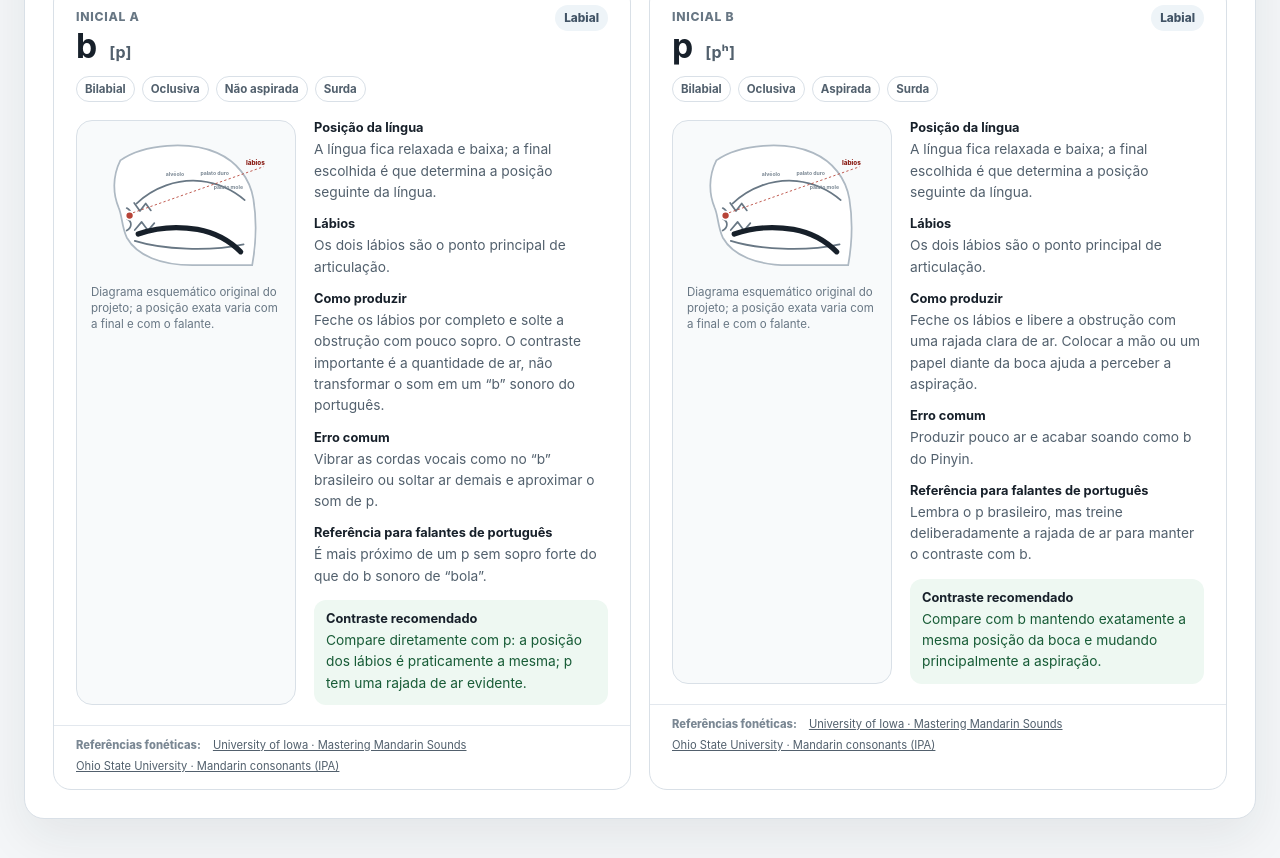
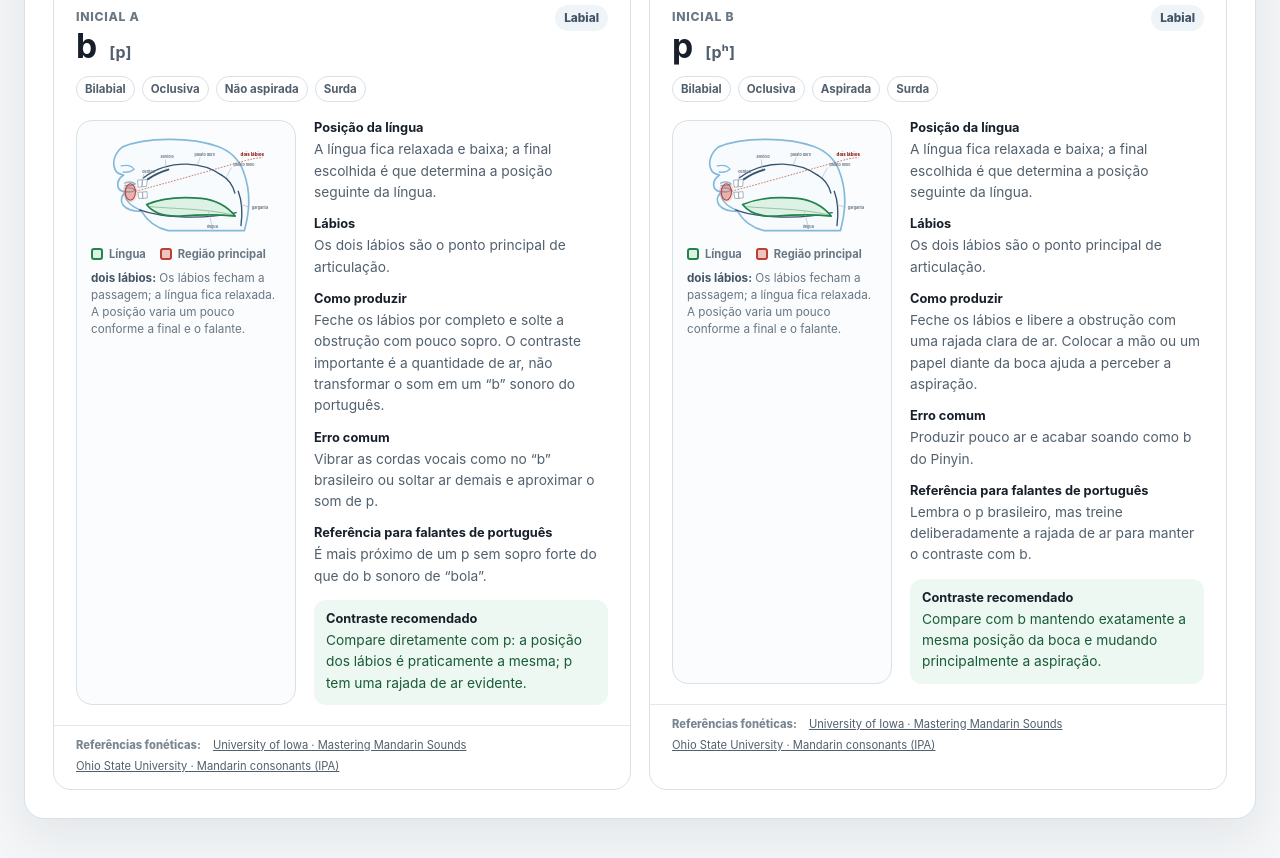
Before and after one commit to ferreis/PasiMandarim, a Vue app: page / in a window 1280 px wide. Shown: the part 1420-2278 px from the top of the page. Built offline with nearby package versions, Linux system fonts and the light colour scheme.

Commit message:
feat: melhora diagrama anatômico da articulação

```diff
--- a/src/components/TonguePositionDiagram.vue
+++ b/src/components/TonguePositionDiagram.vue
@@ -2,60 +2,169 @@
 import { computed } from 'vue'
 import type { ArticulationDiagram } from '../types/pronunciation'
 
-const props = defineProps<{
+const props = withDefaults(defineProps<{
   type: ArticulationDiagram
-}>()
-
-const tonguePath = computed(() => {
-  const paths: Record<ArticulationDiagram, string> = {
-    bilabial: 'M82 172 C116 160 150 158 185 164 C218 170 241 184 260 203',
-    labiodental: 'M82 172 C116 160 150 158 185 164 C218 170 241 184 260 203',
-    alveolar: 'M82 172 C105 157 118 132 139 119 C165 103 205 119 245 169',
-    dental: 'M82 172 C101 158 112 142 126 133 C157 116 202 126 247 171',
-    alveolopalatal: 'M82 173 C110 165 128 137 151 116 C179 91 218 113 251 169',
-    retroflex: 'M82 173 C111 160 132 143 145 126 C132 116 126 102 141 92 C178 94 222 126 253 177',
-    velar: 'M82 173 C126 162 166 164 195 145 C215 132 222 108 239 103 C251 104 259 111 264 124',
-  }
-  return paths[props.type]
+  aspirated?: boolean
+}>(), {
+  aspirated: false,
 })
 
-const contact = computed(() => {
-  const points: Record<ArticulationDiagram, { x: number; y: number; label: string }> = {
-    bilabial: { x: 67, y: 140, label: 'lábios' },
-    labiodental: { x: 70, y: 146, label: 'lábio + dentes' },
-    alveolar: { x: 137, y: 116, label: 'alvéolo' },
-    dental: { x: 119, y: 132, label: 'dentes / alvéolo' },
-    alveolopalatal: { x: 163, y: 109, label: 'palato duro' },
-    retroflex: { x: 143, y: 94, label: 'pós-alvéolo' },
-    velar: { x: 237, y: 104, label: 'palato mole' },
+type DiagramConfig = {
+  label: string
+  activePart: string
+  tongue: string
+  target: { cx: number; cy: number; rx: number; ry: number }
+}
+
+const config = computed<DiagramConfig>(() => {
+  const configurations: Record<ArticulationDiagram, DiagramConfig> = {
+    bilabial: {
+      label: 'dois lábios',
+      activePart: 'Os lábios fecham a passagem; a língua fica relaxada.',
+      tongue: 'M164 205 C208 186 265 181 326 187 C371 192 401 210 425 239 C371 234 317 235 263 239 C219 241 184 232 164 205 Z',
+      target: { cx: 116, cy: 168, rx: 15, ry: 24 },
+    },
+    labiodental: {
+      label: 'lábio inferior + dentes superiores',
+      activePart: 'O lábio inferior se aproxima dos dentes superiores; a língua não faz a constrição.',
+      tongue: 'M164 205 C208 186 265 181 326 187 C371 192 401 210 425 239 C371 234 317 235 263 239 C219 241 184 232 164 205 Z',
+      target: { cx: 126, cy: 161, rx: 17, ry: 17 },
+    },
+    alveolar: {
+      label: 'alvéolo',
+      activePart: 'A ponta/lâmina da língua toca a saliência logo atrás dos dentes superiores.',
+      tongue: 'M163 207 C190 192 212 169 232 145 C248 126 264 121 279 132 C299 147 334 174 380 204 C397 215 412 227 425 241 C368 235 315 234 263 239 C219 242 184 233 163 207 Z',
+      target: { cx: 232, cy: 133, rx: 15, ry: 12 },
+    },
+    dental: {
+      label: 'região dental / alveolar anterior',
+      activePart: 'A ponta fica baixa e a lâmina cria o estreitamento bem à frente, perto dos dentes/alvéolo.',
+      tongue: 'M162 207 C187 192 205 174 220 154 C235 134 249 128 264 139 C288 157 330 183 379 207 C396 216 411 228 425 241 C366 236 312 234 262 239 C218 242 183 233 162 207 Z',
+      target: { cx: 210, cy: 149, rx: 15, ry: 13 },
+    },
+    alveolopalatal: {
+      label: 'palato duro anterior',
+      activePart: 'A ponta fica baixa; a lâmina e a frente do dorso sobem em direção ao palato duro.',
+      tongue: 'M162 209 C192 197 219 178 245 151 C267 128 290 112 316 115 C347 120 369 157 389 196 C400 215 414 230 425 241 C367 236 313 235 260 240 C217 242 181 234 162 209 Z',
+      target: { cx: 293, cy: 118, rx: 20, ry: 11 },
+    },
+    retroflex: {
+      label: 'região pós-alveolar',
+      activePart: 'A ponta da língua sobe e recua moderadamente para trás do alvéolo, sem enrolar de forma extrema.',
+      tongue: 'M162 209 C194 198 221 180 244 158 C260 143 267 132 258 121 C249 110 254 96 270 91 C292 85 311 102 326 121 C349 149 370 181 390 207 C402 221 414 232 425 241 C368 236 314 235 261 240 C217 242 181 234 162 209 Z',
+      target: { cx: 268, cy: 101, rx: 16, ry: 13 },
+    },
+    velar: {
+      label: 'palato mole',
+      activePart: 'A parte de trás do dorso da língua sobe em direção ao palato mole; a ponta permanece baixa.',
+      tongue: 'M162 209 C207 191 255 190 301 182 C340 176 365 157 385 131 C400 111 415 105 429 116 C442 128 442 152 438 178 C434 205 431 224 425 241 C367 236 313 235 260 240 C217 242 181 234 162 209 Z',
+      target: { cx: 408, cy: 119, rx: 21, ry: 12 },
+    },
   }
-  return points[props.type]
+  return configurations[props.type]
 })
 </script>
 
 <template>
   <figure class="tongue-diagram">
-    <svg viewBox="0 0 330 245" role="img" :aria-label="`Diagrama esquemático da articulação em ${contact.label}`">
-      <title>Posição aproximada da língua</title>
-      <desc>Vista lateral esquemática da boca. A região destacada mostra o ponto principal de articulação.</desc>
+    <svg
+      viewBox="0 0 560 310"
+      role="img"
+      :aria-label="`Vista lateral da boca. Região de articulação destacada: ${config.label}.`"
+    >
+      <title>Posição aproximada da língua e ponto de articulação</title>
+      <desc>
+        Corte lateral simplificado da cabeça mostrando lábios, dentes, alvéolo, palato duro, palato mole, língua e garganta.
+        A região destacada indica o ponto principal de articulação da inicial selecionada.
+      </desc>
 
-      <path class="head" d="M51 44 C37 72 38 103 48 126 C54 139 53 158 62 178 C80 210 122 226 176 226 L280 226 C287 187 288 148 282 111 C276 75 253 46 219 31 C171 10 92 15 51 44 Z" />
-      <path class="palate" d="M79 119 C109 91 149 76 191 80 C219 83 246 95 267 113" />
-      <path class="mouth-floor" d="M76 184 C124 199 205 203 265 190" />
-      <path class="upper-teeth" d="M75 118 L85 132 L95 119 L104 131" />
-      <path class="lower-teeth" d="M76 165 L88 151 L99 166 L110 153" />
-      <path class="lips" d="M62 127 C71 132 72 141 63 146 C72 151 71 161 62 166" />
-      <path class="tongue" :d="tonguePath" />
+      <!-- Perfil externo: desenho próprio, inspirado em diagramas fonéticos de corte sagital. -->
+      <path
+        class="face-outline"
+        d="M93 35 C70 53 62 79 70 100 C74 111 83 116 96 118 C84 126 77 138 79 151 C81 161 90 167 103 168 C88 179 86 194 95 207 C106 221 128 225 149 225 C167 255 194 274 227 282 L452 282 C459 257 464 231 465 202 C466 168 460 135 448 104 C435 71 409 47 374 34 C293 4 159 7 93 35 Z"
+      />
+      <path class="nose-line" d="M89 91 C107 87 121 92 127 101 C119 108 108 111 95 109" />
+      <path class="upper-lip" d="M99 142 C111 136 121 137 130 144 C122 149 112 151 100 149" />
+      <path class="lower-lip" d="M100 158 C111 154 122 156 131 162 C121 169 109 169 99 165" />
+      <path class="chin-line" d="M100 171 C101 195 117 211 149 222" />
 
-      <circle class="contact" :cx="contact.x" :cy="contact.y" r="7" />
-      <line class="guide" :x1="contact.x + 6" :y1="contact.y - 5" x2="300" y2="55" />
-      <text x="302" y="52" text-anchor="end">{{ contact.label }}</text>
+      <!-- Cavidade oral e referências anatômicas. -->
+      <path class="hard-palate" d="M155 126 C191 99 234 85 283 86 C322 87 356 98 386 119" />
+      <path class="soft-palate" d="M386 119 C405 130 418 148 424 171" />
+      <path class="pharynx" d="M434 166 C445 195 447 229 442 267" />
+      <path class="mouth-floor" d="M143 221 C214 247 342 248 428 229" />
 
-      <text class="anatomy" x="130" y="72">alvéolo</text>
-      <text class="anatomy" x="190" y="69">palato duro</text>
-      <text class="anatomy" x="264" y="93" text-anchor="end">palato mole</text>
+      <g class="teeth">
+        <path d="M137 133 L151 132 L150 153 L139 154 Z" />
+        <path d="M152 132 L166 131 L164 151 L151 153 Z" />
+        <path d="M138 169 L151 168 L153 187 L141 187 Z" />
+        <path d="M152 168 L165 167 L166 185 L153 187 Z" />
+      </g>
+
+      <path class="alveolar-ridge" d="M168 130 C187 117 207 108 228 102" />
+
+      <!-- Língua dinâmica. -->
+      <path class="tongue" :d="config.tongue" />
+      <path class="tongue-midline" d="M173 211 C243 218 332 216 416 235" />
+
+      <!-- Região-alvo. -->
+      <ellipse
+        class="target-halo"
+        :cx="config.target.cx"
+        :cy="config.target.cy"
+        :rx="config.target.rx + 7"
+        :ry="config.target.ry + 7"
+      />
+      <ellipse
+        class="target"
+        :cx="config.target.cx"
+        :cy="config.target.cy"
+        :rx="config.target.rx"
+        :ry="config.target.ry"
+      />
+      <path class="target-line" :d="`M${config.target.cx + config.target.rx} ${config.target.cy - 2} C455 78 470 67 506 67`" />
+      <text class="target-label" x="510" y="63" text-anchor="end">{{ config.label }}</text>
+
+      <!-- Fluxo de ar: aparece apenas nos pares aspirados. -->
+      <g v-if="aspirated" class="airflow" aria-label="Rajada de ar da aspiração">
+        <path d="M117 150 C89 147 63 145 36 145" />
+        <path d="M108 161 C82 166 59 172 39 181" />
+        <path d="M39 145 L51 139 M39 145 L51 151" />
+        <path d="M39 181 L49 171 M39 181 L53 182" />
+        <text x="34" y="127">ar forte</text>
+      </g>
+
+      <!-- Legendas anatômicas. -->
+      <g class="anatomy-labels">
+        <text x="151" y="113">dentes</text>
+        <line x1="156" y1="116" x2="151" y2="131" />
+
+        <text x="205" y="68">alvéolo</text>
+        <line x1="219" y1="72" x2="222" y2="101" />
+
+        <text x="305" y="61">palato duro</text>
+        <line x1="322" y1="65" x2="314" y2="88" />
+
+        <text x="420" y="92">palato mole</text>
+        <line x1="414" y1="96" x2="398" y2="126" />
+
+        <text x="341" y="274">língua</text>
+        <line x1="356" y1="265" x2="346" y2="225" />
+
+        <text x="474" y="218">garganta</text>
+        <line x1="466" y1="213" x2="441" y2="204" />
+      </g>
     </svg>
-    <figcaption>Diagrama esquemático original do projeto; a posição exata varia com a final e com o falante.</figcaption>
+
+    <div class="diagram-explanation">
+      <span class="diagram-key"><i class="key-tongue"></i>Língua</span>
+      <span class="diagram-key"><i class="key-target"></i>Região principal</span>
+      <span v-if="aspirated" class="diagram-key"><i class="key-air"></i>Rajada de ar</span>
+    </div>
+
+    <figcaption>
+      <strong>{{ config.label }}:</strong> {{ config.activePart }} A posição varia um pouco conforme a final e o falante.
+    </figcaption>
   </figure>
 </template>
 
@@ -65,7 +174,7 @@ const contact = computed(() => {
   padding: 14px;
   border: 1px solid #d9e0e7;
   border-radius: 16px;
-  background: #f8fafb;
+  background: #fbfcfd;
 }
 
 svg {
@@ -74,59 +183,162 @@ svg {
   height: auto;
 }
 
-.head {
+.face-outline {
+  fill: #f7fbfe;
+  stroke: #84b9da;
+  stroke-linecap: round;
+  stroke-linejoin: round;
+  stroke-width: 5;
+}
+
+.nose-line,
+.upper-lip,
+.lower-lip,
+.chin-line {
+  fill: none;
+  stroke: #84b9da;
+  stroke-linecap: round;
+  stroke-linejoin: round;
+  stroke-width: 4;
+}
+
+.hard-palate,
+.soft-palate,
+.pharynx,
+.mouth-floor,
+.alveolar-ridge {
+  fill: none;
+  stroke: #39546d;
+  stroke-linecap: round;
+  stroke-linejoin: round;
+}
+
+.hard-palate,
+.soft-palate,
+.pharynx,
+.mouth-floor {
+  stroke-width: 4;
+}
+
+.alveolar-ridge {
+  stroke-width: 6;
+}
+
+.teeth path {
   fill: #fff;
-  stroke: #aeb9c3;
+  stroke: #8393a0;
+  stroke-linejoin: round;
+  stroke-width: 2;
+}
+
+.tongue {
+  fill: #ddf2e4;
+  stroke: #23834c;
+  stroke-linejoin: round;
+  stroke-width: 5;
+}
+
+.tongue-midline {
+  fill: none;
+  stroke: #6fb187;
+  stroke-linecap: round;
+  stroke-width: 2;
+}
+
+.target-halo {
+  fill: rgba(201, 67, 54, 0.13);
+}
+
+.target {
+  fill: rgba(201, 67, 54, 0.3);
+  stroke: #bd3e32;
   stroke-width: 3;
 }
 
-.palate,
-.mouth-floor,
-.upper-teeth,
-.lower-teeth,
-.lips {
+.target-line {
   fill: none;
-  stroke: #687784;
+  stroke: #bd3e32;
+  stroke-dasharray: 5 4;
+  stroke-width: 2;
+}
+
+.target-label {
+  fill: #8a1f17;
+  font-size: 13px;
+  font-weight: 800;
+}
+
+.airflow path {
+  fill: none;
+  stroke: #2d6fbb;
   stroke-linecap: round;
-  stroke-linejoin: round;
   stroke-width: 3;
 }
 
-.tongue {
-  fill: none;
-  stroke: #17202a;
-  stroke-linecap: round;
-  stroke-width: 9;
+.airflow text {
+  fill: #2d6fbb;
+  font-size: 12px;
+  font-weight: 800;
 }
 
-.contact {
-  fill: #b74337;
-  stroke: #fff;
-  stroke-width: 3;
+.anatomy-labels text {
+  fill: #687784;
+  font-size: 11px;
+  font-weight: 700;
 }
 
-.guide {
-  stroke: #b74337;
-  stroke-dasharray: 4 4;
+.anatomy-labels line {
+  stroke: #9aa7b2;
   stroke-width: 1.5;
 }
 
-text {
-  fill: #8a1f17;
-  font-size: 11px;
-  font-weight: 800;
+.diagram-explanation {
+  display: flex;
+  flex-wrap: wrap;
+  gap: 8px 14px;
+  margin-top: 7px;
 }
 
-.anatomy {
-  fill: #7a8793;
-  font-size: 9px;
-  font-weight: 650;
+.diagram-key {
+  display: inline-flex;
+  align-items: center;
+  gap: 6px;
+  color: #687784;
+  font-size: 0.7rem;
+  font-weight: 700;
+}
+
+.diagram-key i {
+  display: inline-block;
+  width: 12px;
+  height: 12px;
+  border-radius: 3px;
+}
+
+.key-tongue {
+  background: #ddf2e4;
+  border: 2px solid #23834c;
+}
+
+.key-target {
+  background: rgba(201, 67, 54, 0.3);
+  border: 2px solid #bd3e32;
+}
+
+.key-air {
+  height: 3px !important;
+  border-radius: 999px !important;
+  background: #2d6fbb;
 }
 
 figcaption {
-  margin-top: 8px;
+  margin-top: 9px;
   color: #687784;
-  font-size: 0.72rem;
-  line-height: 1.4;
+  font-size: 0.73rem;
+  line-height: 1.45;
+}
+
+figcaption strong {
+  color: #425466;
 }
 </style>
```
